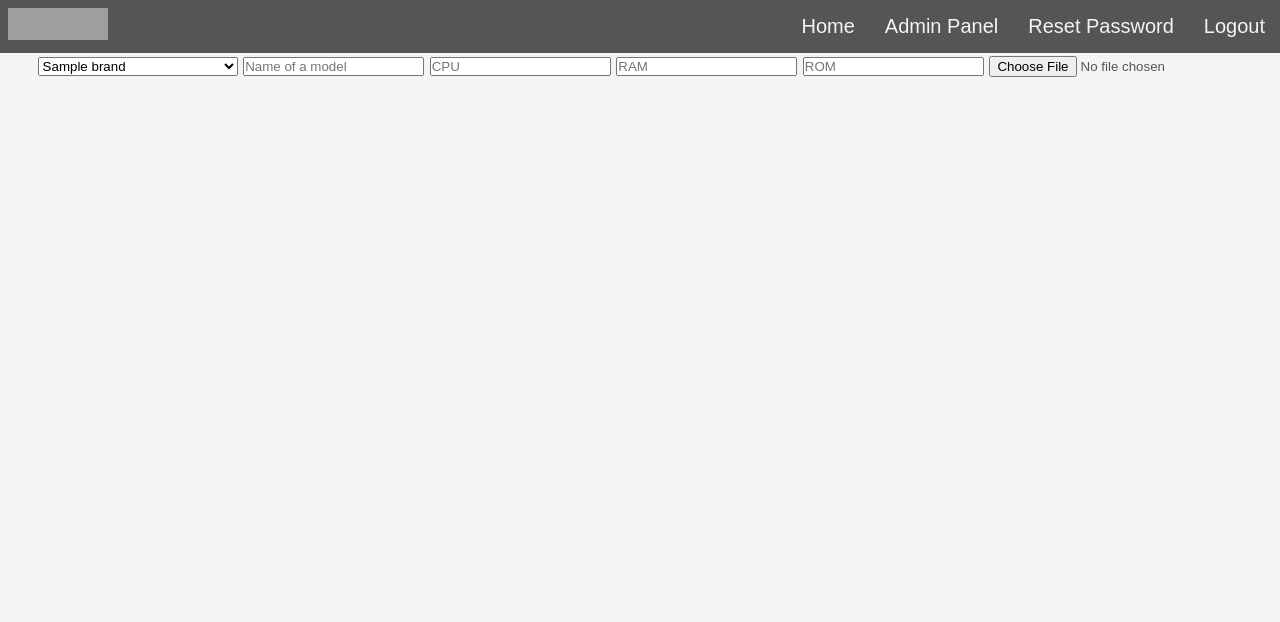
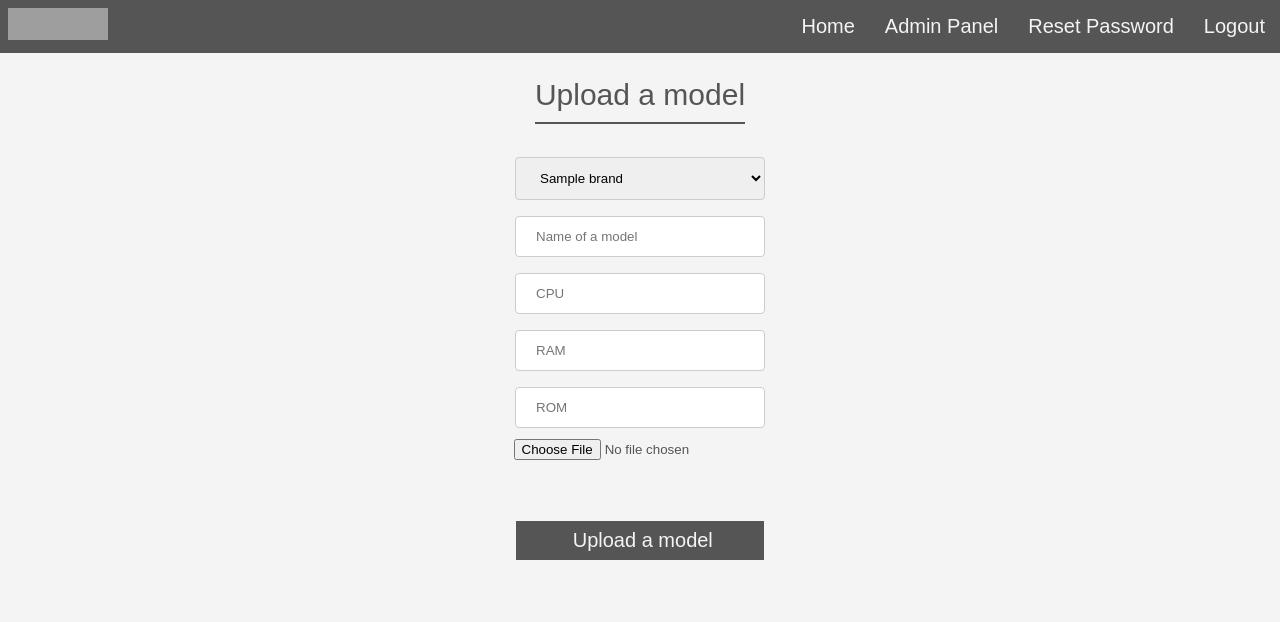
Before and after one commit to MobileReviews/mr, a PHP site: page /uploadmodel.php in a window 1280 px wide. Shown: the top 622 px of the page. Run offline with PHP 8.4, Linux system fonts and the light colour scheme; the visitor is signed in with stand-in values (Sample User, id 1); tables that the repository leaves empty or names only in its code hold one stand-in row (values such as "Sample post"); some libraries are stand-ins or nearby versions; grey boxes are pictures that could not be loaded.

Commit message:
Admin panel

```diff
--- a/nbproject/style.css
+++ b/nbproject/style.css
@@ -28,6 +28,13 @@ p {
 /* GRID */
 .row {
     width: 100%;
+}
+
+col-2 {
+    display: inline-block;
+    margin: 25px 0px;
+    width: 16.6%;
+
 }
 
 .col-3 {
@@ -457,7 +464,7 @@ input[type="submit"] {
   outline: 0;
   display: inline-block;
   padding: 8px;
-  margin: 100px 0px 10px 0px;
+  margin: 60px 0px 10px 0px;
   color: #f4f4f4;
   background-color: #555;
   text-align: center;
@@ -472,4 +479,14 @@ input[type="submit"] {
   text-decoration:none;
   border: 1px solid;
 }
+
+input[type=text], select {
+  width: 250px;
+  padding: 12px 20px;
+  margin: 8px 0;
+  display: inline-block;
+  border: 1px solid #ccc;
+  border-radius: 4px;
+  box-sizing: border-box;
+}
 /****************/
--- a/nbproject/uploadmodel.php
+++ b/nbproject/uploadmodel.php
@@ -17,7 +17,7 @@ if(!isset($_SESSION["loggedin"]) || $_SESSION["loggedin"] !== true
     exit;
 }
 
-
+echo "<h2>Upload a model</h2>";
 
 include 'imagevalidation.php';
 if(isset($_POST["submit"])) {
@@ -45,11 +45,11 @@ if(isset($_POST["submit"])) {
     }
     }
 }
-  $footer = include_once "footer.php";
-  echo $footer;
 ?>
 <form action="" method="post" enctype="multipart/form-data">
-    <select style="width: 200px" name="brand" required="required">
+    <div class="row">
+        <div class="col-2">
+            <select style="width: 250px" name="brand" required="required">
                                         <?php
                                         $selected = " selected='selected'";
                                         $sql = "SELECT id, brand_name
@@ -60,13 +60,28 @@ if(isset($_POST["submit"])) {
                                             echo "<option value='{$row['id']}'>{$row['brand_name']} </option>";
                                         }
                                         ?>
-     </select>
-    <input type="text" name="model" id="ModelName" required="required" placeholder="Name of a model">
-    <input type="text" name="cpu" id="cpu" required="required" placeholder="CPU">
-    <input type="text" name="ram" id="ram" required="required" placeholder="RAM">
-    <input type="text" name="rom" id="rom" required="required" placeholder="ROM">
-    <input type="file" name="fileToUpload" id="fileToUpload" required="required">
-    <input type="submit" value="Upload brand" name="submit">
+            </select>
+        </div>
+        <div class="col-2">
+            <input type="text" name="model" id="ModelName" required="required" placeholder="Name of a model">
+        </div>
+        <div class="col-2">
+            <input type="text" name="cpu" id="cpu" required="required" placeholder="CPU">
+        </div>
+        <div class="col-2">
+            <input type="text" name="ram" id="ram" required="required" placeholder="RAM">
+        </div>
+        <div class="col-2">
+            <input type="text" name="rom" id="rom" required="required" placeholder="ROM">
+        </div>
+    </div>
+    <input type="file" name="fileToUpload" id="fileToUpload" required="required"> <br>
+    <label for="upload-model" class="custom-submit">
+            <i class="fa fa-cloud-upload"></i> Upload a model
+        </label>
+    <input type="submit" value="Upload model" id="upload-model" name="submit">
 </form>
+        <?php   $footer = include_once "footer.php";
+        echo $footer;?>
 </body>
 </html>
```
